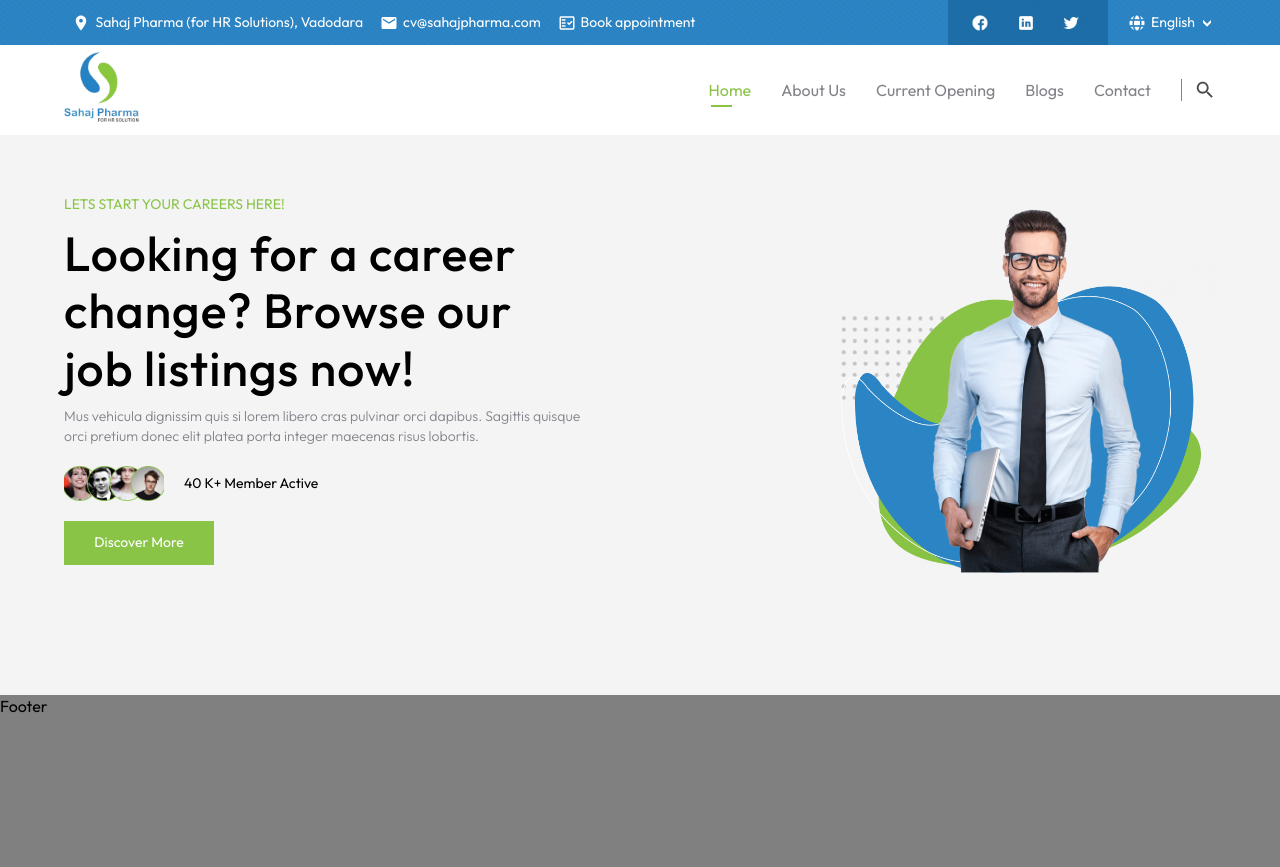
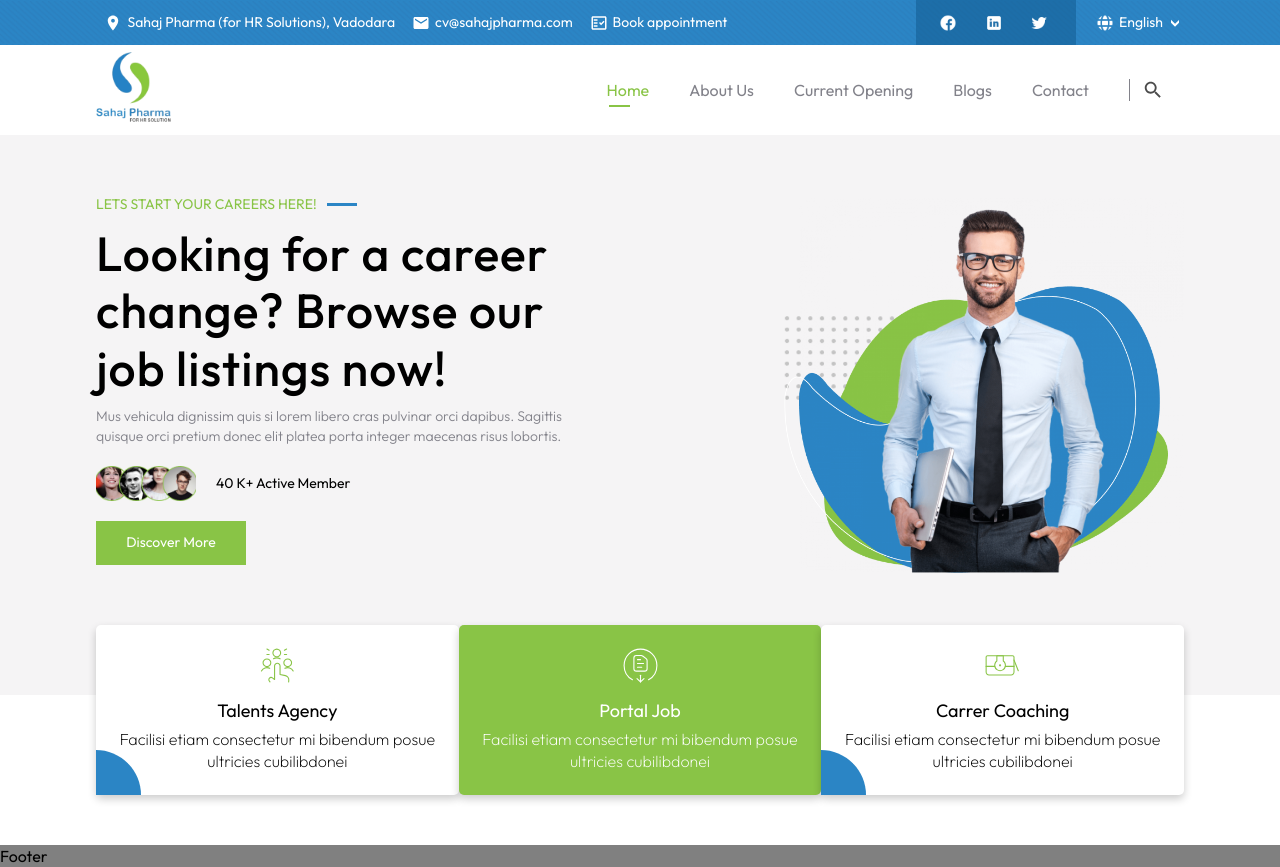
Before and after one commit to Global1stopSolutions/sahajpharma, a Next.js app: page / in a window 1280 px wide. Before the commit the page ends 800 px from the top, so only its background shows below. Built offline with nearby package versions, Linux system fonts and the light colour scheme.

Commit message:
Create-ServiceCard

```diff
--- a/component/Home/IndexHero.js
+++ b/component/Home/IndexHero.js
@@ -7,7 +7,9 @@ const IndexHero = () => {
     <div className={styles.herocontainer}>
       <div className={styles.heromaincontainer}>
         <div className={styles.heroleft}>
-          <p className={styles.heropreheader}>LETS START YOUR CAREERS HERE!</p>
+          <p className={`${styles.heropreheader} ${styles.lineafter}`}>
+            LETS START YOUR CAREERS HERE!
+          </p>
           <h1 className={styles.heroheader}>
             Looking for a career change? Browse our job listings now!
           </h1>
@@ -16,7 +18,7 @@ const IndexHero = () => {
             orci pretium donec elit platea porta integer maecenas risus lobortis.
           </p>
           <span className={styles.activemember}>
-            <i className={styles.member}></i> 40 K+ Member Active
+            <i className={styles.member}></i> 40 K+ Active Member
           </span>
           <span className={styles.herobtn}>Discover More</span>
         </div>
@@ -24,7 +26,7 @@ const IndexHero = () => {
           <Image
             src={indexheroimg}
             alt="Sahaj Pharma"
-            width={375}
+            width={400}
             height={375}
             priority
             loading={"eager"}
--- /dev/null
+++ b/component/Home/ServiceCard.js
@@ -0,0 +1,39 @@
+import styles from "@/styles/Home/ServiceCard.module.css";
+
+const ServiceCard = () => {
+  return (
+    <div className={styles.servicecontainer}>
+      <div className={`${styles.servicemaincontainer} ${styles.servicemainmove}`}>
+        <div className={`${styles.servicecard} ${styles.sidecard}`}>
+          <span className={styles.serviceimg}>
+            <i className={styles.servicetalent}></i>
+          </span>
+          <span className={styles.servicetitle}>Talents Agency</span>
+          <span className={styles.servicedesc}>
+            Facilisi etiam consectetur mi bibendum posue ultricies cubilibdonei
+          </span>
+        </div>
+        <div className={`${styles.servicecard} ${styles.centercard}`}>
+          <span className={styles.serviceimg}>
+            <i className={styles.serviceportal}></i>
+          </span>
+          <span className={styles.servicetitle}>Portal Job</span>
+          <span className={styles.servicedesc}>
+            Facilisi etiam consectetur mi bibendum posue ultricies cubilibdonei
+          </span>
+        </div>
+        <div className={`${styles.servicecard} ${styles.sidecard}`}>
+          <span className={styles.serviceimg}>
+            <i className={styles.servicecarrer}></i>
+          </span>
+          <span className={styles.servicetitle}>Carrer Coaching</span>
+          <span className={styles.servicedesc}>
+            Facilisi etiam consectetur mi bibendum posue ultricies cubilibdonei
+          </span>
+        </div>
+      </div>
+    </div>
+  );
+};
+
+export default ServiceCard;
--- a/pages/index.js
+++ b/pages/index.js
@@ -1,4 +1,5 @@
 import IndexHero from "@/component/Home/IndexHero";
+import ServiceCard from "@/component/Home/ServiceCard";
 import Head from "next/head";
 
 export default function Home() {
@@ -12,6 +13,7 @@ export default function Home() {
       </Head>
       <main>
         <IndexHero />
+        <ServiceCard />
       </main>
     </>
   );
--- a/styles/Home/IndexHero.module.css
+++ b/styles/Home/IndexHero.module.css
@@ -39,6 +39,17 @@
 .heropreheader {
   color: var(--themeColor);
   margin-bottom: 10px;
+  display: flex;
+  align-items: center;
+}
+
+.lineafter::after {
+  content: "";
+  display: inline-block;
+  width: 30px;
+  height: 3px;
+  background-color: #2b85c5;
+  margin-left: 10px;
 }
 
 .herosubtitle {
--- /dev/null
+++ b/styles/Home/ServiceCard.module.css
@@ -0,0 +1,96 @@
+.servicecontainer {
+  display: flex;
+  height: 150px;
+  width: 100vw;
+  background-color: #ffffff;
+  align-items: center;
+  font-size: 14px;
+}
+
+.servicemaincontainer {
+  display: flex;
+  flex-direction: row;
+  justify-content: space-around;
+  width: var(--sectionWidth);
+  margin: 0 auto 60px;
+}
+
+.servicemainmove {
+  margin-top: -60px;
+}
+
+.servicetalent {
+  display: flex;
+  width: 35px;
+  height: 35px;
+  background-size: cover;
+  background-position: center;
+  background-image: url(/images/JobChooseCadidate.svg);
+}
+
+.serviceportal {
+  display: flex;
+  width: 35px;
+  height: 35px;
+  background-size: cover;
+  background-position: center;
+  background-image: url(/images/portal.svg);
+}
+
+.servicecarrer {
+  display: flex;
+  width: 35px;
+  height: 35px;
+  background-size: cover;
+  background-position: center;
+  background-image: url(/images/BagCarry.svg);
+}
+
+.servicecard {
+  display: flex;
+  flex-direction: column;
+  align-items: center;
+  justify-content: space-around;
+  padding: 20px;
+  box-shadow: 0 4px 8px 0 rgba(0, 0, 0, 0.2);
+  transition: 0.3s;
+  width: 380px;
+  height: 170px;
+  border-radius: 5px;
+  background-color: #ffffff;
+  position: relative;
+}
+
+.centercard {
+  background-color: var(--themeColor);
+  color: #ffffff;
+}
+
+.sidecard::before {
+  content: "";
+  position: absolute;
+  bottom: 0;
+  left: 0;
+  width: 45px;
+  height: 45px;
+  background-color: #2b85c5;
+  border-radius: 0 100% 0 0;
+}
+
+.servicecard:hover {
+  box-shadow: 0 8px 16px 0 rgba(0, 0, 0, 0.2);
+}
+
+.servicetitle {
+  font-size: 18px;
+}
+
+.servicedesc {
+  font-size: 16px;
+  font-weight: 200;
+  text-align: center;
+}
+
+.serviceimg {
+  margin-bottom: 10px;
+}
--- a/styles/Layout/Navbar.module.css
+++ b/styles/Layout/Navbar.module.css
@@ -35,7 +35,7 @@
   font-family: "Outfit", sans-serif;
   font-size: 1rem;
   cursor: pointer;
-  margin-left: 30px;
+  margin: 20px;
   color: var(--themeAltColor);
 }
 
--- a/styles/globals.css
+++ b/styles/globals.css
@@ -3,7 +3,7 @@
 :root {
   --headerHeight: 45px;
   --navbarHeight: 90px;
-  --sectionWidth: 90%;
+  --sectionWidth: 85%;
   --themeColor: #89c446;
   --themeAltColor: #82828a;
 }
```
